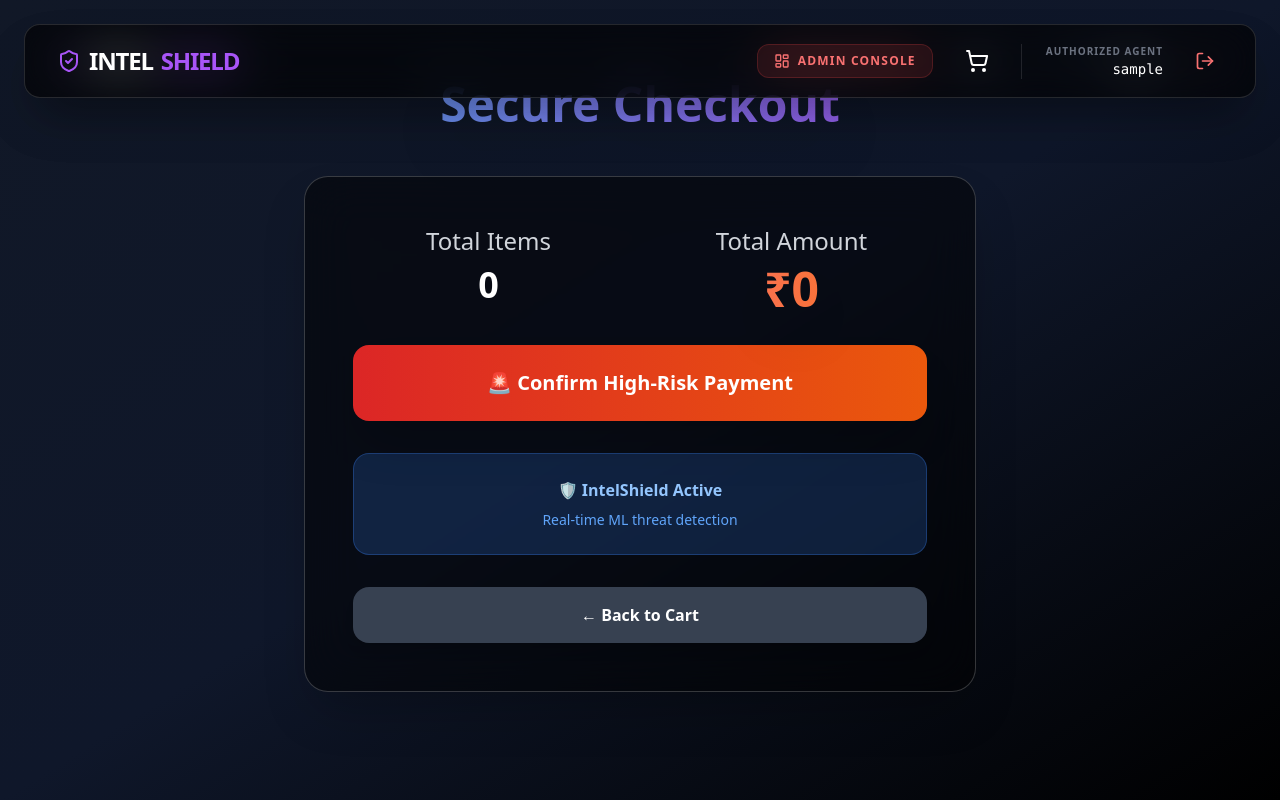
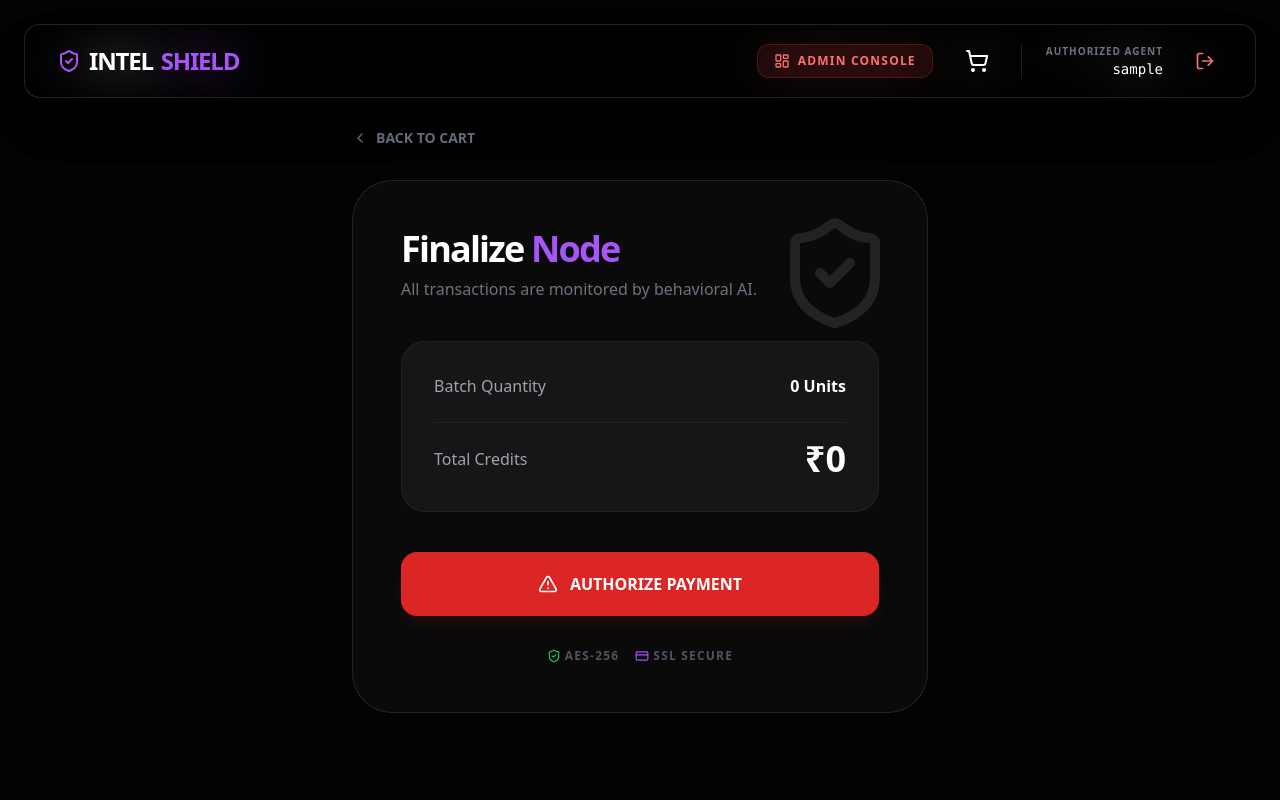
Before and after one commit to PraveenAmujuri/intelshield, a React (Vite) app in the folder frontend/: page /checkout in a window 1280 px wide. Built offline with nearby package versions, Linux system fonts and the light colour scheme; no server answers; sample sign-in values are in the browser's storage.

Commit message:
UI update

```diff
--- a/frontend/src/pages/Cart.jsx
+++ b/frontend/src/pages/Cart.jsx
@@ -1,43 +1,35 @@
+import { ShieldAlert, Zap, Globe, Trash2, Plus, Minus, ShoppingBag } from "lucide-react";
 import NavBar from "../components/NavBar";
 import { useCart } from "../contexts/CartContext";
 import { socket } from "../socket/socket";
 import { Link } from "react-router-dom";
 
-export default function CartPage() {  // ✅ PROPER EXPORT
+export default function CartPage() {
   const { cartItems, removeFromCart, updateQuantity, totalPrice, totalItems } = useCart();
 
   const testPhishingAttack = () => {
     socket.emit("phishing_signal", {
-      url: "http://fake-bank.com/login?redirect=evil.com/steal",
+      url: "http://fake-bank.com/login?verify=true",
       hostname: "fake-bank.com",
-      path_length: 50,
       has_at: true,
-      is_https: false
     });
+    alert("Phishing Signal Injected.");
   };
 
   if (cartItems.length === 0) {
     return (
       <>
         <NavBar />
-        <div className="pt-20 min-h-screen bg-gradient-to-br from-gray-900 to-black flex flex-col items-center justify-center px-4">
-          <div className="text-center max-w-md">
-            <div className="w-24 h-24 bg-gray-800 rounded-2xl flex items-center justify-center mx-auto mb-8 shadow-2xl">
-              <span className="text-4xl">🛒</span>
+        <div className="pt-20 min-h-screen bg-[#030303] flex flex-col items-center justify-center px-4">
+          <div className="text-center">
+            <div className="w-20 h-20 bg-white/5 border border-white/10 rounded-3xl flex items-center justify-center mx-auto mb-6">
+              <ShoppingBag className="text-gray-500" size={40} />
             </div>
-            <h1 className="text-4xl font-black text-white mb-4">Cart Empty</h1>
-            <p className="text-gray-400 mb-8 text-lg">Add authorized components to continue</p>
-            <div className="flex flex-col sm:flex-row gap-4 justify-center">
-              <button
-                onClick={testPhishingAttack}
-                className="px-8 py-4 bg-red-600/80 hover:bg-red-600 text-white rounded-2xl font-bold shadow-lg hover:shadow-red-500/50 transition-all text-lg"
-              >
-                🧪 Test Phishing
-              </button>
-              <Link to="/shop" className="px-8 py-4 bg-blue-600/80 hover:bg-blue-600 text-white rounded-2xl font-bold shadow-lg hover:shadow-blue-500/50 transition-all text-lg">
-                🛒 Shop Now
+            <h1 className="text-3xl font-bold text-white mb-2">Cart is empty</h1>
+            <p className="text-gray-500 mb-8">No authorized components detected in current session.</p>
+            <Link to="/shop" className="px-8 py-3 bg-white text-black rounded-xl font-bold hover:bg-purple-500 hover:text-white transition-all">
+              Return to Marketplace
             </Link>
-            </div>
           </div>
         </div>
       </>
@@ -47,93 +39,54 @@ export default function CartPage() {  // ✅ PROPER EXPORT
   return (
     <>
       <NavBar />
-      <div className="pt-20 pb-16 px-4 min-h-screen bg-gradient-to-br from-gray-900 via-slate-900 to-black">
-        <div className="max-w-4xl mx-auto">
-          <h1 className="text-5xl lg:text-6xl font-black text-center mb-16 bg-gradient-to-r from-blue-400 via-purple-400 to-blue-500 bg-clip-text text-transparent drop-shadow-2xl">
-            🛒 Shopping Cart ({totalItems})
+      <div className="pt-32 pb-20 px-6 min-h-screen bg-[#030303]">
+        <div className="max-w-5xl mx-auto">
+          <h1 className="text-4xl font-black mb-12 flex items-center gap-4">
+            Shopping <span className="text-purple-500">Cart</span>
+            <span className="text-sm font-mono text-gray-500 bg-white/5 px-3 py-1 rounded-full">{totalItems} Units</span>
           </h1>
 
-          <div className="space-y-6 mb-12">
+          <div className="grid grid-cols-1 lg:grid-cols-3 gap-10">
+            {/* List Section */}
+            <div className="lg:col-span-2 space-y-4">
               {cartItems.map(item => (
-              <div key={item.id} className="bg-black/40 backdrop-blur-md border border-white/20 rounded-3xl p-8 flex items-center gap-6 group hover:bg-white/10 hover:border-blue-400/50 hover:shadow-blue-500/25 transition-all duration-300">
-                <div className="w-20 h-20 bg-gradient-to-r from-blue-500 to-purple-600 rounded-2xl flex items-center justify-center shadow-2xl group-hover:scale-110 transition-transform">
-                  <span className="text-xl font-bold drop-shadow-lg">🛠️</span>
+                <div key={item.id} className="bg-[#0a0a0a] border border-white/5 rounded-2xl p-6 flex items-center gap-6 transition-all hover:border-white/20">
+                  <div className="w-16 h-16 bg-white/5 rounded-xl flex items-center justify-center text-purple-400">
+                    <Zap size={24} />
                   </div>
-                <div className="flex-1 min-w-0">
-                  <h3 className="text-2xl font-bold text-white truncate">{item.name}</h3>
-                  <p className="text-gray-400 text-lg">${(item.price * item.quantity).toLocaleString()}</p>
+                  <div className="flex-1">
+                    <h3 className="font-bold text-lg text-white">{item.name}</h3>
+                    <p className="text-purple-500 font-mono text-sm">₹{item.price.toLocaleString()}</p>
                   </div>
-                <div className="flex items-center gap-4 bg-black/50 rounded-2xl p-4">
-                  <button
-                    onClick={() => updateQuantity(item.id, item.quantity - 1)}
-                    className="w-12 h-12 bg-gray-700 hover:bg-gray-600 rounded-xl flex items-center justify-center text-xl font-bold transition-all hover:scale-110"
-                  >
-                    −
-                  </button>
-                  <span className="text-2xl font-black text-white w-12 text-center">{item.quantity}</span>
-                  <button
-                    onClick={() => updateQuantity(item.id, item.quantity + 1)}
-                    className="w-12 h-12 bg-gray-700 hover:bg-gray-600 rounded-xl flex items-center justify-center text-xl font-bold transition-all hover:scale-110"
-                  >
-                    +
-                  </button>
-                  <button
-                    onClick={() => removeFromCart(item.id)}
-                    className="px-6 py-2 ml-4 bg-red-600/80 hover:bg-red-600 text-white rounded-xl font-bold shadow-lg hover:shadow-red-500/50 transition-all text-sm whitespace-nowrap"
-                  >
-                    Remove
-                  </button>
+                  <div className="flex items-center gap-3 bg-black rounded-lg p-1 border border-white/5">
+                    <button onClick={() => updateQuantity(item.id, item.quantity - 1)} className="p-2 hover:text-purple-400 transition-colors"><Minus size={16}/></button>
+                    <span className="w-8 text-center font-bold">{item.quantity}</span>
+                    <button onClick={() => updateQuantity(item.id, item.quantity + 1)} className="p-2 hover:text-purple-400 transition-colors"><Plus size={16}/></button>
                   </div>
+                  <button onClick={() => removeFromCart(item.id)} className="text-gray-600 hover:text-red-500 transition-colors"><Trash2 size={20}/></button>
                 </div>
               ))}
             </div>
 
-          <div className="bg-black/60 backdrop-blur-xl border border-white/20 rounded-3xl p-8 max-w-2xl mx-auto shadow-2xl">
-            <div className="flex justify-between items-center text-2xl mb-8">
-              <span className="text-gray-300 font-semibold">Subtotal:</span>
-<span className="font-black text-4xl text-blue-400 drop-shadow-2xl">
-  ₹{(totalPrice || 0).toLocaleString()}
-</span>
+            {/* Summary Section */}
+            <div className="space-y-6">
+              <div className="bg-[#0a0a0a] border border-white/10 rounded-3xl p-8 sticky top-32">
+                <h3 className="text-xs uppercase tracking-widest text-gray-500 font-bold mb-6">Order Summary</h3>
+                <div className="flex justify-between items-end mb-8">
+                  <span className="text-gray-400">Total Amount</span>
+                  <span className="text-3xl font-black text-white">₹{totalPrice.toLocaleString()}</span>
+                </div>
+                <Link to="/checkout" className="block w-full bg-white text-black py-4 rounded-xl font-bold text-center hover:bg-purple-600 hover:text-white transition-all shadow-xl">
+                  Proceed to Checkout →
+                </Link>
 
+                {/* Embedded Test Panel */}
+                <div className="mt-8 pt-8 border-t border-white/5 space-y-3">
+                  <p className="text-[10px] uppercase text-gray-600 font-bold tracking-tighter">Security Sandbox</p>
+                  <button onClick={testPhishingAttack} className="w-full py-2 bg-red-500/10 text-red-500 rounded-lg text-xs font-bold border border-red-500/20 hover:bg-red-500 hover:text-white transition-all">
+                    Trigger Phishing Test
+                  </button>
                 </div>
-
-            <div className="grid grid-cols-1 md:grid-cols-2 gap-6 mb-8">
-              <Link to="/shop" className="block w-full bg-gray-700/80 hover:bg-gray-600 text-white py-4 px-8 rounded-2xl font-bold text-center shadow-lg hover:shadow-xl hover:scale-[1.02] transition-all text-lg">
-                ← Continue Shopping
-              </Link>
-              <Link to="/checkout" className="block w-full bg-gradient-to-r from-red-600 to-orange-600 hover:from-orange-600 hover:to-red-600 text-white py-4 px-8 rounded-2xl font-black shadow-2xl hover:shadow-red-500/50 hover:scale-[1.02] transition-all text-xl border border-red-500/50 hover:border-white/50">
-                🚨 Secure Checkout →
-              </Link>
-            </div>
-
-            {/* 🧪 THREAT TESTING */}
-            <div className="pt-8 border-t border-white/10">
-              <h3 className="text-xl font-bold text-gray-300 mb-6 flex items-center gap-2">
-                🧪 IntelShield Threat Testing
-              </h3>
-              <div className="grid grid-cols-1 sm:grid-cols-3 gap-4">
-                <button
-                  onClick={testPhishingAttack}
-                  className="bg-red-600/70 hover:bg-red-600 text-white py-3 px-6 rounded-xl font-mono font-bold shadow-lg hover:shadow-red-500/50 hover:scale-105 transition-all text-sm border border-red-500/50"
-                >
-                  🦠 Phishing Attack
-                </button>
-                <button
-                  onClick={() => socket.emit("behavior_packet", { action: "TEST_FRAUD", amount: 999999 })}
-                  className="bg-orange-600/70 hover:bg-orange-600 text-white py-3 px-6 rounded-xl font-mono font-bold shadow-lg hover:shadow-orange-500/50 hover:scale-105 transition-all text-sm border border-orange-500/50"
-                >
-                  💳 Fraud Transaction
-                </button>
-                <button
-                  onClick={() => {
-                    for(let i=0; i<10; i++) {
-                      socket.emit("mouse_move", { x: 0.5, y: 0.5 });
-                    }
-                  }}
-                  className="bg-purple-600/70 hover:bg-purple-600 text-white py-3 px-6 rounded-xl font-mono font-bold shadow-lg hover:shadow-purple-500/50 hover:scale-105 transition-all text-sm border border-purple-500/50"
-                >
-                  🤖 Bot Simulation
-                </button>
               </div>
             </div>
           </div>
--- a/frontend/src/pages/Checkout.jsx
+++ b/frontend/src/pages/Checkout.jsx
@@ -1,53 +1,64 @@
+import { ShieldCheck, AlertTriangle, CreditCard, ChevronLeft } from "lucide-react";
 import NavBar from "../components/NavBar";
 import { useCart } from "../contexts/CartContext";
 import { socket } from "../socket/socket";
 import { Link } from "react-router-dom";
 
 export default function Checkout() {
-  const { cartItems, totalPrice, totalItems } = useCart();
+  const { totalPrice, totalItems } = useCart();
 
   const handleHighRiskPurchase = () => {
     socket.emit("behavior_packet", {
       action: "FINAL_CHECKOUT_ATTEMPT",
       amount: totalPrice,
-      items: cartItems.length,
       timestamp: Date.now(),
-      metadata: { location: "checkout", device: navigator.userAgent }
     });
-    alert(`🛡️ IntelShield: HIGH-RISK ₹${totalPrice.toLocaleString()} DETECTED!`);
+    alert(`🚨 IntelShield: Transaction ₹${totalPrice.toLocaleString()} under review.`);
   };
 
   return (
     <>
       <NavBar />
-      <div className="pt-20 pb-16 px-4 min-h-screen bg-gradient-to-br from-gray-900 via-slate-900 to-black">
-        <div className="max-w-2xl mx-auto">
-          <h1 className="text-5xl font-black text-center mb-12 bg-gradient-to-r from-blue-400 to-purple-500 bg-clip-text text-transparent drop-shadow-2xl">
-            Secure Checkout
-          </h1>
-          <div className="bg-black/50 backdrop-blur-xl border border-white/20 rounded-3xl p-12 shadow-2xl space-y-8">
-            <div className="grid grid-cols-2 gap-8 text-center">
-              <div>
-                <div className="text-2xl text-gray-300 mb-2">Total Items</div>
-                <div className="text-4xl font-bold text-white">{totalItems}</div>
-              </div>
-              <div>
-                <div className="text-2xl text-gray-300 mb-2">Total Amount</div>
-                <div className="text-5xl font-black bg-gradient-to-r from-red-400 to-orange-500 bg-clip-text text-transparent drop-shadow-2xl">
-                  ₹{totalPrice.toLocaleString()}
+      <div className="pt-32 pb-16 px-6 min-h-screen bg-[#030303] text-white">
+        <div className="max-w-xl mx-auto">
+          <Link to="/cart" className="flex items-center gap-2 text-gray-500 hover:text-white mb-8 transition-colors text-sm font-bold">
+            <ChevronLeft size={16} /> BACK TO CART
+          </Link>
+
+          <div className="bg-[#0a0a0a] border border-white/10 rounded-[40px] p-12 shadow-2xl relative overflow-hidden">
+            {/* Security Pulse Decor */}
+            <div className="absolute top-0 right-0 p-8 opacity-10">
+                <ShieldCheck size={120} />
+            </div>
+
+            <div className="relative z-10">
+              <h2 className="text-4xl font-black mb-2 tracking-tighter">Finalize <span className="text-purple-500">Node</span></h2>
+              <p className="text-gray-500 mb-10">All transactions are monitored by behavioral AI.</p>
+
+              <div className="space-y-6 mb-10 bg-white/5 p-8 rounded-3xl border border-white/5">
+                <div className="flex justify-between">
+                  <span className="text-gray-400">Batch Quantity</span>
+                  <span className="font-bold">{totalItems} Units</span>
+                </div>
+                <div className="flex justify-between items-center pt-4 border-t border-white/5">
+                  <span className="text-gray-400">Total Credits</span>
+                  <span className="text-4xl font-black text-white">₹{totalPrice.toLocaleString()}</span>
                 </div>
               </div>
+
+              <button
+                onClick={handleHighRiskPurchase}
+                className="w-full bg-red-600 text-white font-black py-5 rounded-2xl flex items-center justify-center gap-3 hover:bg-red-500 transition-all active:scale-95 shadow-lg shadow-red-900/20"
+              >
+                <AlertTriangle size={20} />
+                AUTHORIZE PAYMENT
+              </button>
+
+              <div className="mt-8 flex items-center gap-4 justify-center text-xs font-bold text-gray-600 uppercase tracking-widest">
+                <span className="flex items-center gap-1"><ShieldCheck size={14} className="text-green-500"/> AES-256</span>
+                <span className="flex items-center gap-1"><CreditCard size={14} className="text-purple-500"/> SSL SECURE</span>
+              </div>
             </div>
-            <button onClick={handleHighRiskPurchase} className="w-full bg-gradient-to-r from-red-600 to-orange-600 hover:from-orange-600 hover:to-red-600 text-white font-black py-6 px-8 rounded-2xl shadow-2xl hover:shadow-red-500/50 hover:scale-105 transition-all duration-300 text-xl">
-              🚨 Confirm High-Risk Payment
-            </button>
-            <div className="p-6 bg-blue-500/20 border border-blue-500/30 rounded-2xl text-center">
-              <p className="text-blue-300 font-bold mb-2">🛡️ IntelShield Active</p>
-              <p className="text-blue-400 text-sm">Real-time ML threat detection</p>
-            </div>
-            <Link to="/cart" className="block w-full text-center bg-gray-700 hover:bg-gray-600 text-white py-4 px-8 rounded-2xl font-bold shadow-lg hover:shadow-xl transition-all">
-              ← Back to Cart
-            </Link>
           </div>
         </div>
       </div>
```
Lines whose indentation alone changed are shown as unchanged.
